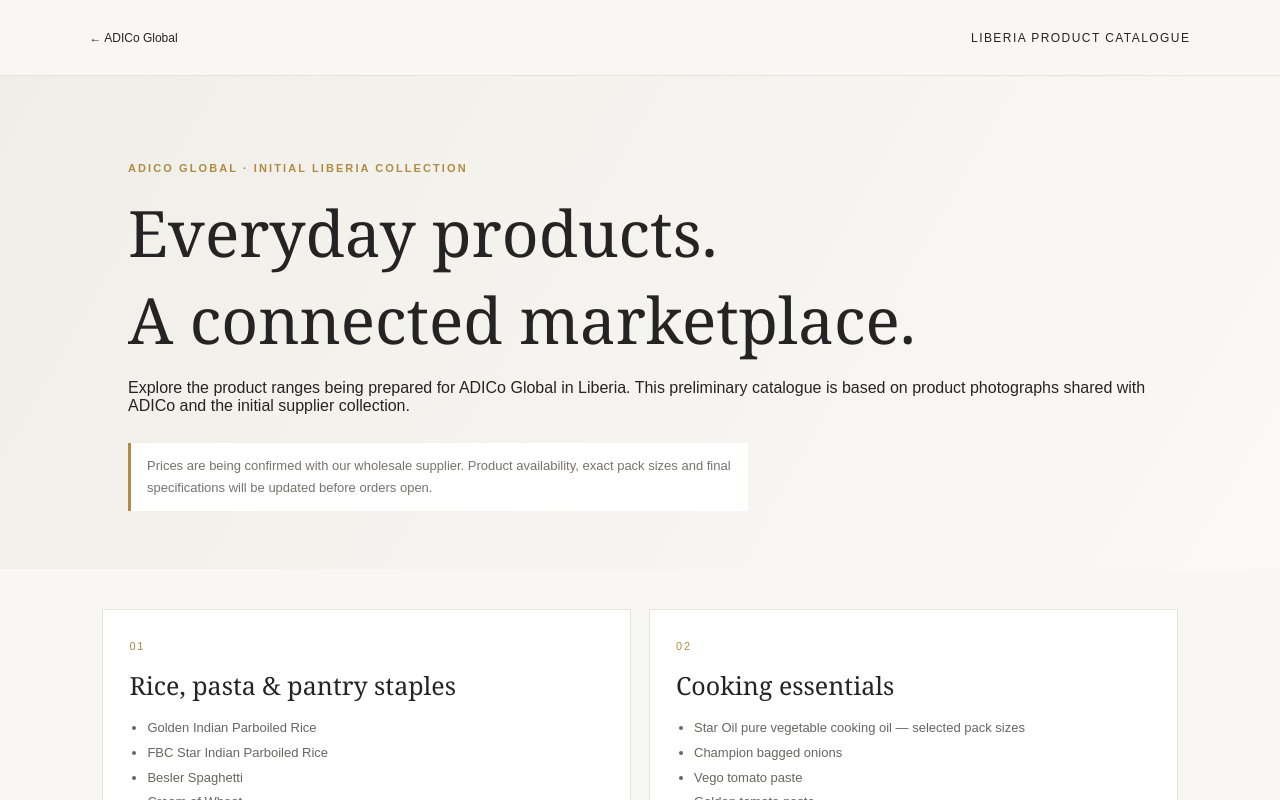
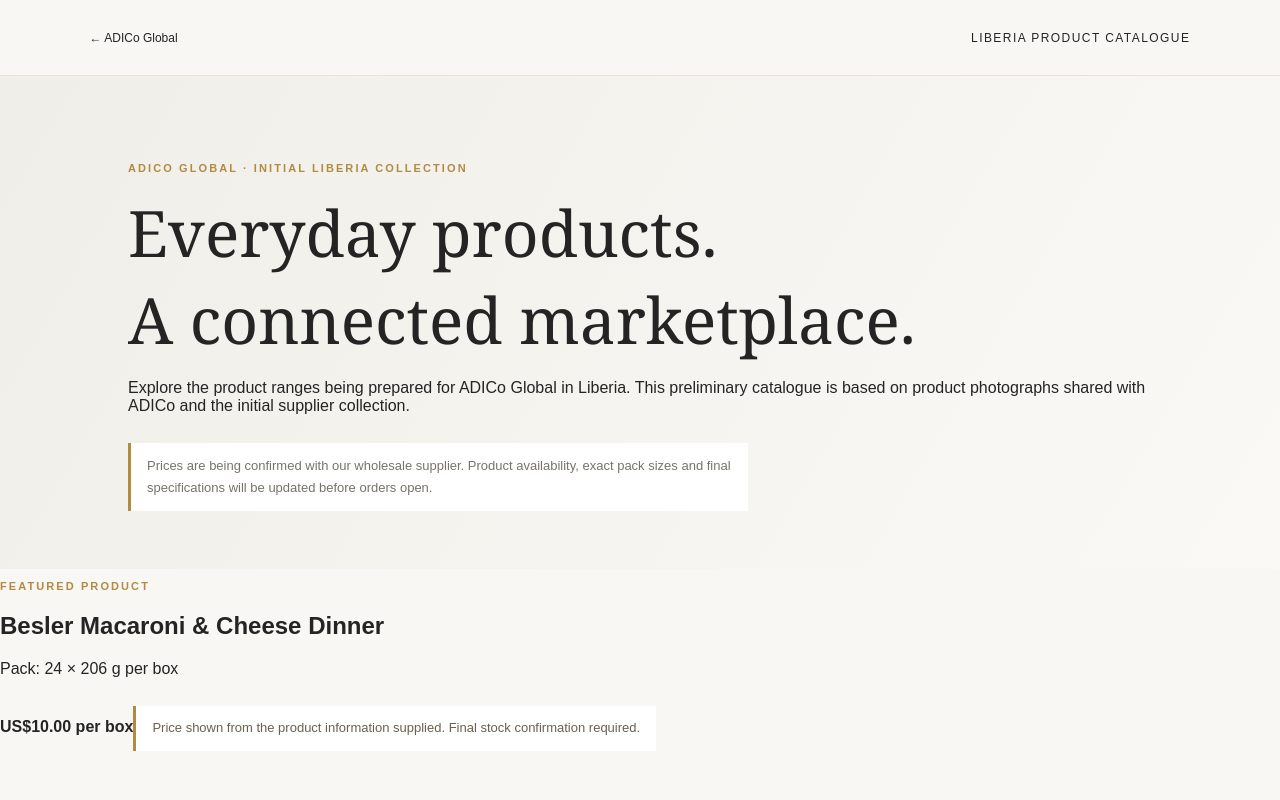
Before and after one commit to abrahimdukully-jpg/adico-global, a Next.js app: page /catalogue in a window 1280 px wide. Shown: the top 800 px of the page. Built offline with nearby package versions, Linux system fonts and the light colour scheme.

Commit message:
Add Besler macaroni and cheese product with supplied price

```diff
--- a/app/catalogue/page.tsx
+++ b/app/catalogue/page.tsx
@@ -1,7 +1,7 @@
 import Link from "next/link";
 
 const collections = [
-  { title: "Rice, pasta & pantry staples", items: ["Golden Indian Parboiled Rice", "FBC Star Indian Parboiled Rice", "Besler Spaghetti", "Cream of Wheat", "Nutrib cereal"] },
+  { title: "Rice, pasta & pantry staples", items: ["Golden Indian Parboiled Rice", "FBC Star Indian Parboiled Rice", "Besler Spaghetti", "Besler Macaroni & Cheese Dinner — 24 × 206 g per box", "Cream of Wheat", "Nutrib cereal"] },
   { title: "Cooking essentials", items: ["Star Oil pure vegetable cooking oil — selected pack sizes", "Champion bagged onions", "Vego tomato paste", "Golden tomato paste"] },
   { title: "Canned fish & protein", items: ["Royal Sardines — 125 g", "FBC Sardines", "Lafish Sardines", "Princesse Sardines", "Canned mackerel"] },
   { title: "Tea, drinks & refreshments", items: ["Sun Island Gold Label Tea — 100 tea bags / 200 g", "Achoura Green Tea", "ROX Energy Drink — selected can sizes"] },
@@ -20,6 +20,7 @@ export default function CataloguePage() {
       <p>Explore the product ranges being prepared for ADICo Global in Liberia. This preliminary catalogue is based on product photographs shared with ADICo and the initial supplier collection.</p>
       <p className="catalogue-status">Prices are being confirmed with our wholesale supplier. Product availability, exact pack sizes and final specifications will be updated before orders open.</p>
     </section>
+    <section className="catalogue-featured"><div><p className="eyebrow">Featured product</p><h2>Besler Macaroni &amp; Cheese Dinner</h2><p>Pack: 24 × 206 g per box</p><strong>US$10.00 per box</strong><p className="catalogue-status">Price shown from the product information supplied. Final stock confirmation required.</p></div></section>
     <section className="catalogue-grid" aria-label="Product categories">
       {collections.map((group,index)=><article className="catalogue-category" key={group.title}>
         <span className="catalogue-number">{String(index+1).padStart(2,"0")}</span>
```
